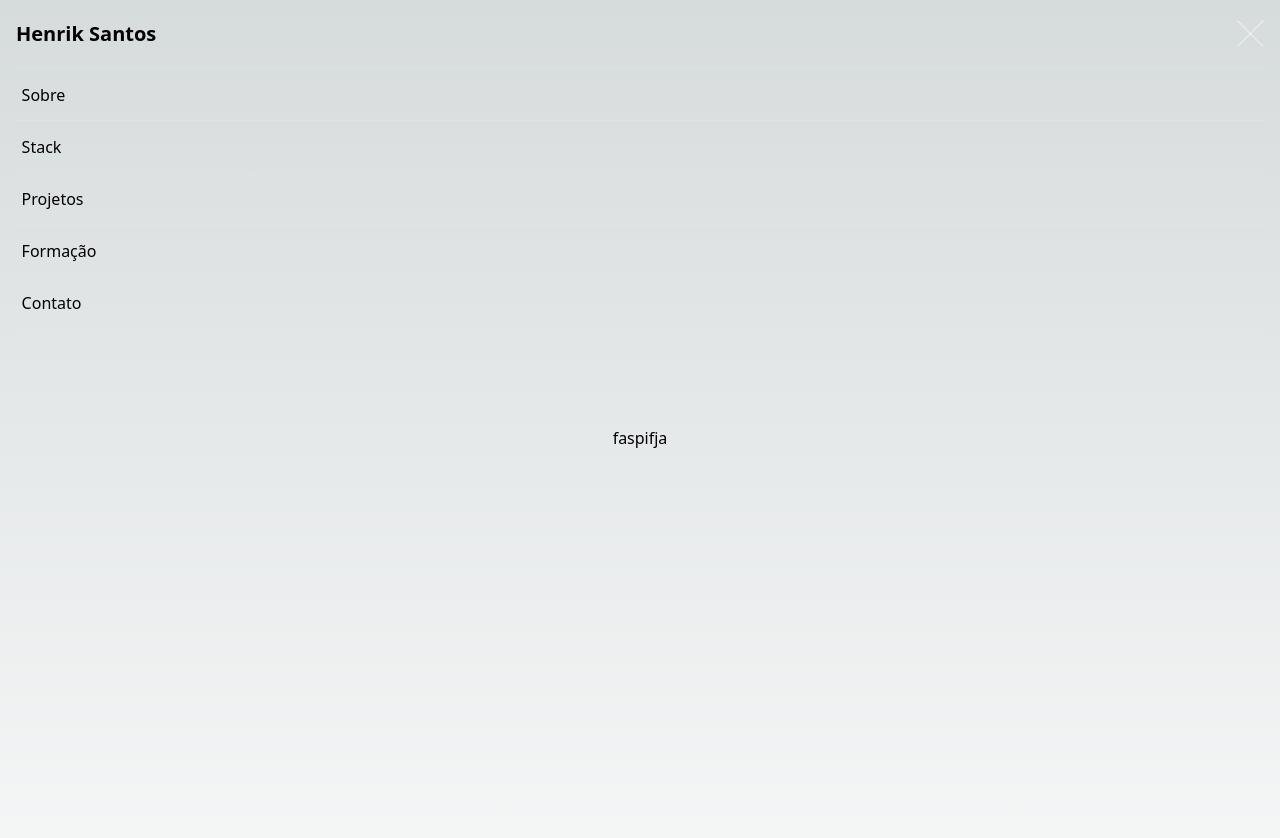
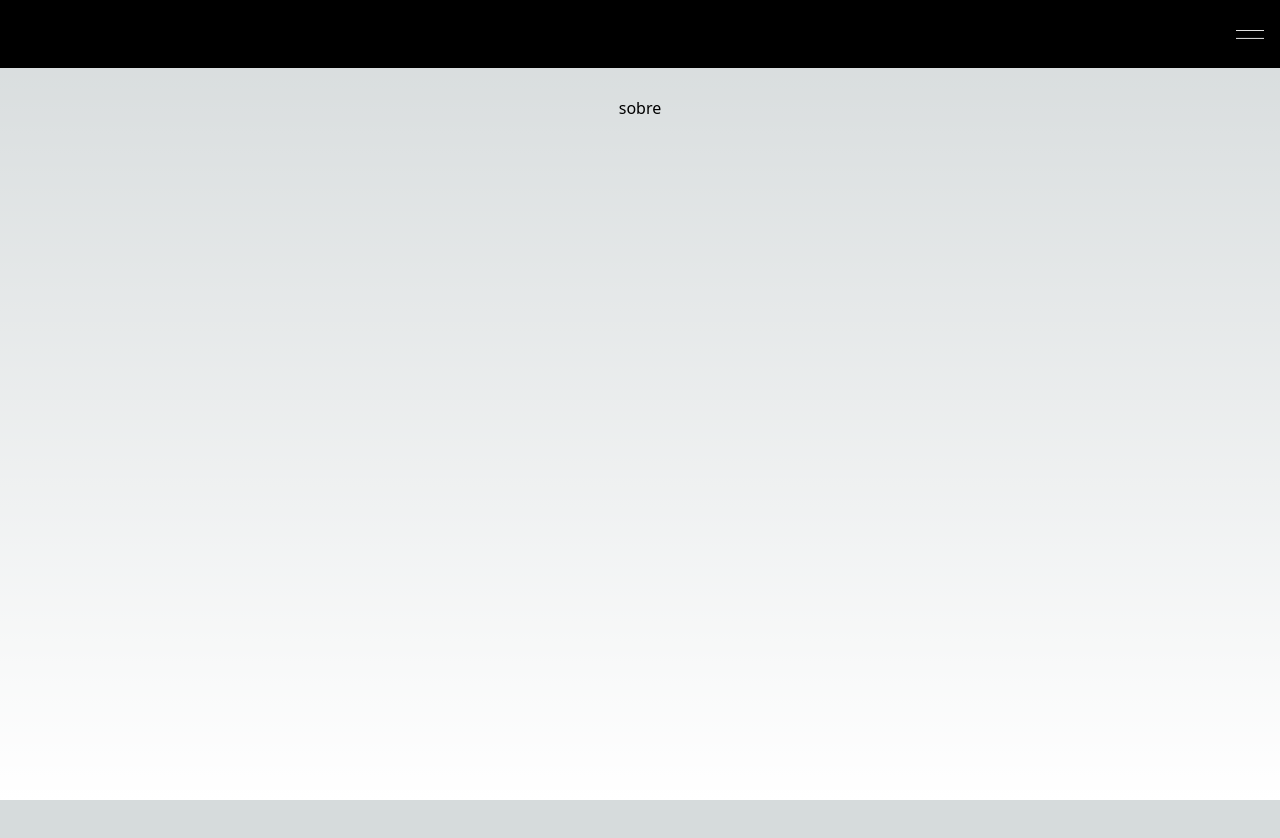
Before and after one commit to HenrikSantos/new-portfolio, a Next.js app: page / in a window 1280 px wide. Shown: the top 838 px of the page. After the commit the page ends 800 px from the top, so only its background shows below. Built offline with nearby package versions, Linux system fonts and the light colour scheme.

Commit message:
feat: button to show navbar and hidden

```diff
--- a/src/app/page.tsx
+++ b/src/app/page.tsx
@@ -6,7 +6,7 @@ export default function Home() {
     <>
       <Header />
       <main className="flex min-h-screen flex-col items-center justify-between p-24">
-        <p>faspifja</p>
+        <p id="sobre">sobre</p>
       </main>
     </>
   );
--- a/src/components/Header.tsx
+++ b/src/components/Header.tsx
@@ -1,13 +1,25 @@
-import React from 'react';
+'use client';
+
+import React, { useState } from 'react';
 import Link from 'next/link';
 
-export default function Header() {
+const Header = function () {
+  const [displayNav, setDisplayNav] = useState(false);
   return (
-    <header className="flex flex-col mx-4">
+    <header className="flex flex-col px-4 fixed w-full top-0 bg-black">
       <div className="flex justify-between my-5">
         <h1 className="text-xl font-semibold cursor-default">Henrik Santos</h1>
-        <button type="button">
-          <svg width="28" height="28" viewBox="0 0 28 28" fill="none" xmlns="http://www.w3.org/2000/svg">
+        <button type="button" onClick={() => setDisplayNav((prev) => !prev)}>
+          {
+            displayNav ? (
+              <svg
+                width="28"
+                height="28"
+                viewBox="0 0 28 28"
+                fill="none"
+                className="duration-200 w-7 h-w-7 ease-in-out"
+                xmlns="http://www.w3.org/2000/svg"
+              >
                 <rect
                   width="36.8469"
                   height="1.08909"
@@ -23,31 +35,47 @@ export default function Header() {
                   fillOpacity="0.6"
                 />
               </svg>
+            ) : (
+              <svg
+                width="38"
+                height="13"
+                viewBox="0 0 38 13"
+                fill="none"
+                className="duration-200 w-7 h-w-7 ease-in-out"
+                xmlns="http://www.w3.org/2000/svg"
+              >
+                <rect y="0.463776" width="38" height="1.18841" fill="white" />
+                <rect width="38" height="1.18841" transform="matrix(1 0 0 -1 0 12.3478)" fill="white" />
+              </svg>
+            )
+          }
         </button>
       </div>
+      <nav className={`${displayNav ? 'flex' : 'hidden'} flex-col h-screen`}>
         <hr className="opacity-40" />
-      <nav className="flex flex-col">
-        <Link href="#Sobre" className="my-2 p-[0.35rem] rounded font-light hover:bg-zinc-600/30">
+        <Link href="#sobre" className="my-2 p-[0.35rem] rounded font-light hover:bg-zinc-600/30">
           Sobre
         </Link>
         <hr className="opacity-40" />
-        <Link href="#Sobre" className="my-2 p-[0.35rem] rounded font-light hover:bg-zinc-600/30">
+        <Link href="#stack" className="my-2 p-[0.35rem] rounded font-light hover:bg-zinc-600/30">
           Stack
         </Link>
         <hr className="opacity-40" />
-        <Link href="#Sobre" className="my-2 p-[0.35rem] rounded font-light hover:bg-zinc-600/30">
+        <Link href="#projetos" className="my-2 p-[0.35rem] rounded font-light hover:bg-zinc-600/30">
           Projetos
         </Link>
         <hr className="opacity-40" />
-        <Link href="#Sobre" className="my-2 p-[0.35rem] rounded font-light hover:bg-zinc-600/30">
+        <Link href="#formação" className="my-2 p-[0.35rem] rounded font-light hover:bg-zinc-600/30">
           Formação
         </Link>
         <hr className="opacity-40" />
-        <Link href="#Sobre" className="my-2 p-[0.35rem] rounded font-light hover:bg-zinc-600/30">
+        <Link href="#contato" className="my-2 p-[0.35rem] rounded font-light hover:bg-zinc-600/30">
           Contato
         </Link>
         <hr className="opacity-40" />
       </nav>
     </header>
   );
-}
+};
+
+export default Header;
```
Also changed, not shown: .eslintrc.json. Lines whose indentation alone changed are shown as unchanged.
